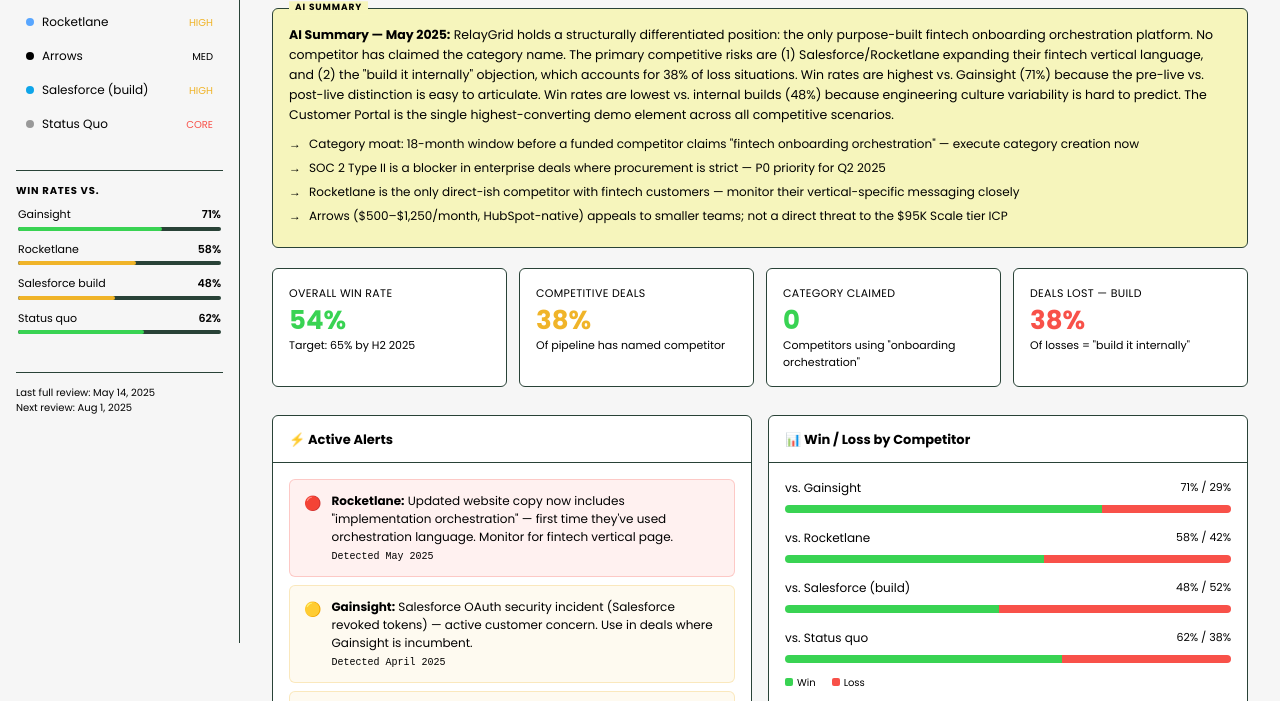
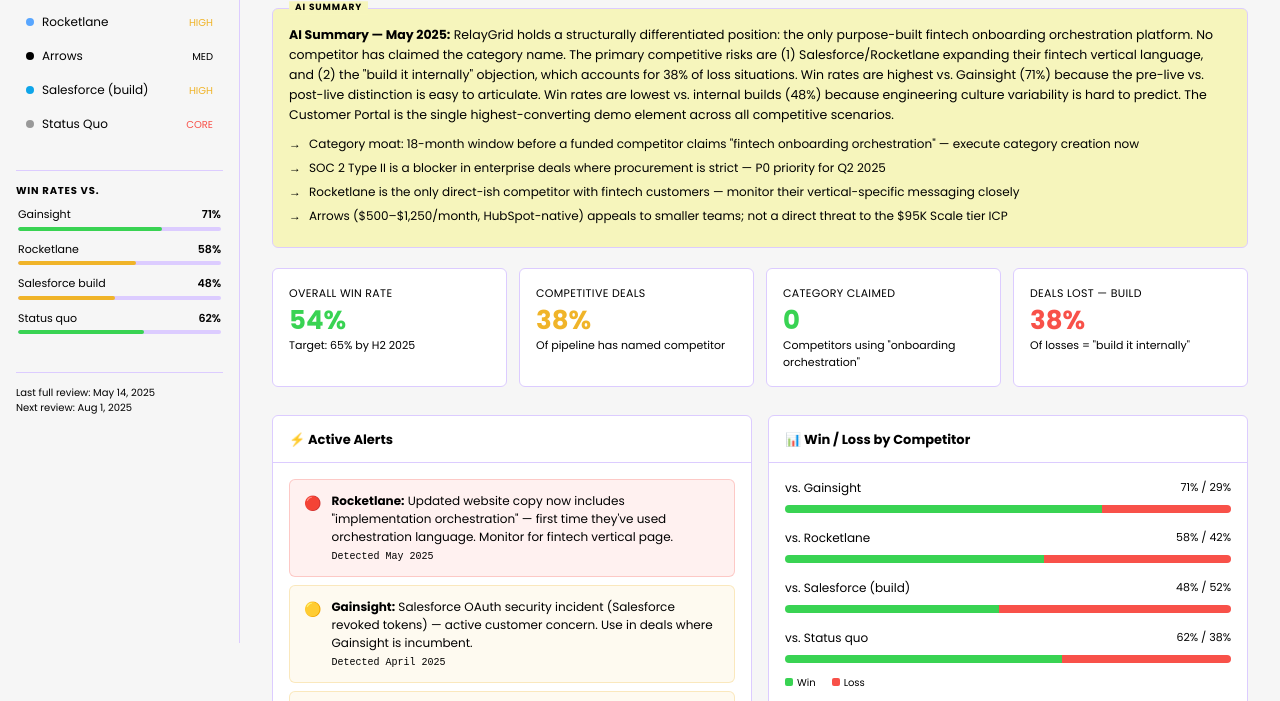
Before and after one commit to tia-kelly/competitive_intelligence, a plain HTML site: page index.html in a window 1280 px wide. Shown: the part 157-858 px from the top of the page. Drawn offline with Linux system fonts and the light colour scheme.

Commit message:
Update index.html

```diff
--- a/index.html
+++ b/index.html
@@ -14,7 +14,7 @@
     --bg:        #F6F6F6;
     --surface:   #F6F5BC;
     --card:      #ffffff;
-    --border:    #294237;
+    --border:    #DCCCFF;
     --border-lt: #000000;
     --text:      #000000;
     --muted:     #000000;
```
